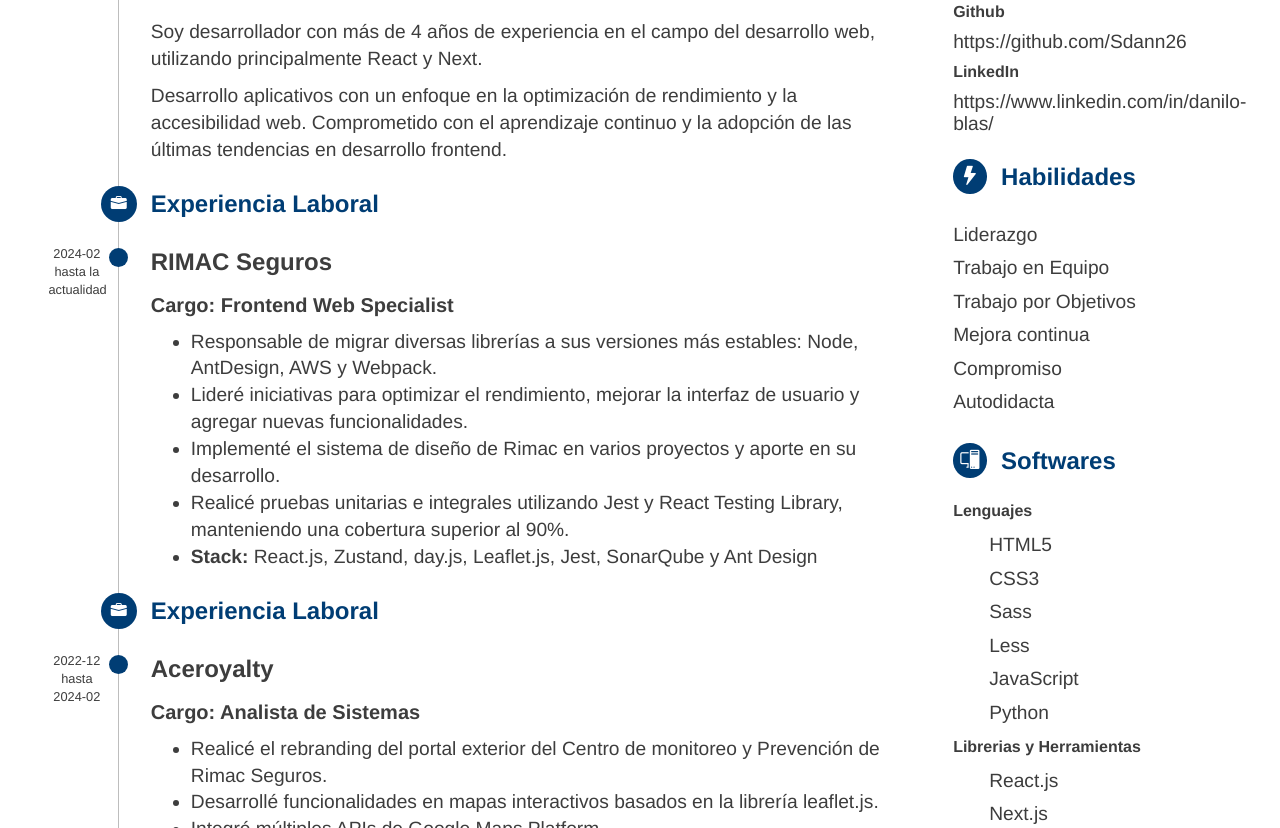
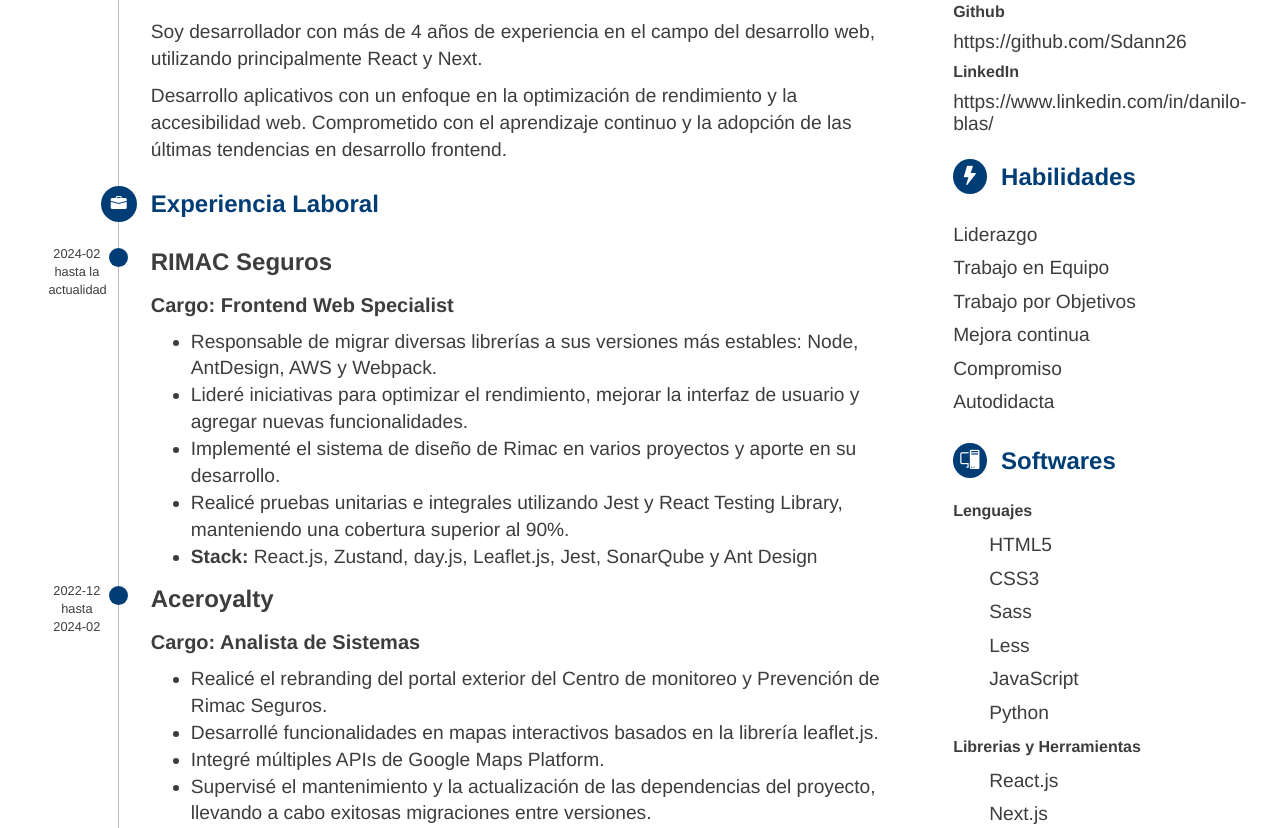
Before and after one commit to Sdann26/CV, a plain HTML site: page index.html in a window 1280 px wide. Shown: the part 274-1102 px from the top of the page. Drawn offline with nearby package versions, Linux system fonts and the light colour scheme.

Commit message:
fix: remove header

```diff
--- a/index.html
+++ b/index.html
@@ -30,7 +30,6 @@
                 <li><b>Stack:</b> React.js, Zustand, day.js, Leaflet.js, Jest, SonarQube y Ant Design</li>
             </ul>
             <!--  -->
-            <h2><span><i class="bi bi bi-briefcase-fill"></i></i></span>Experiencia Laboral</h2>
             <h3><span>2022-12 hasta 2024-02</span><span></span>Aceroyalty</h3>
             <h4>Cargo: Analista de Sistemas</h4>
             <ul>
```
